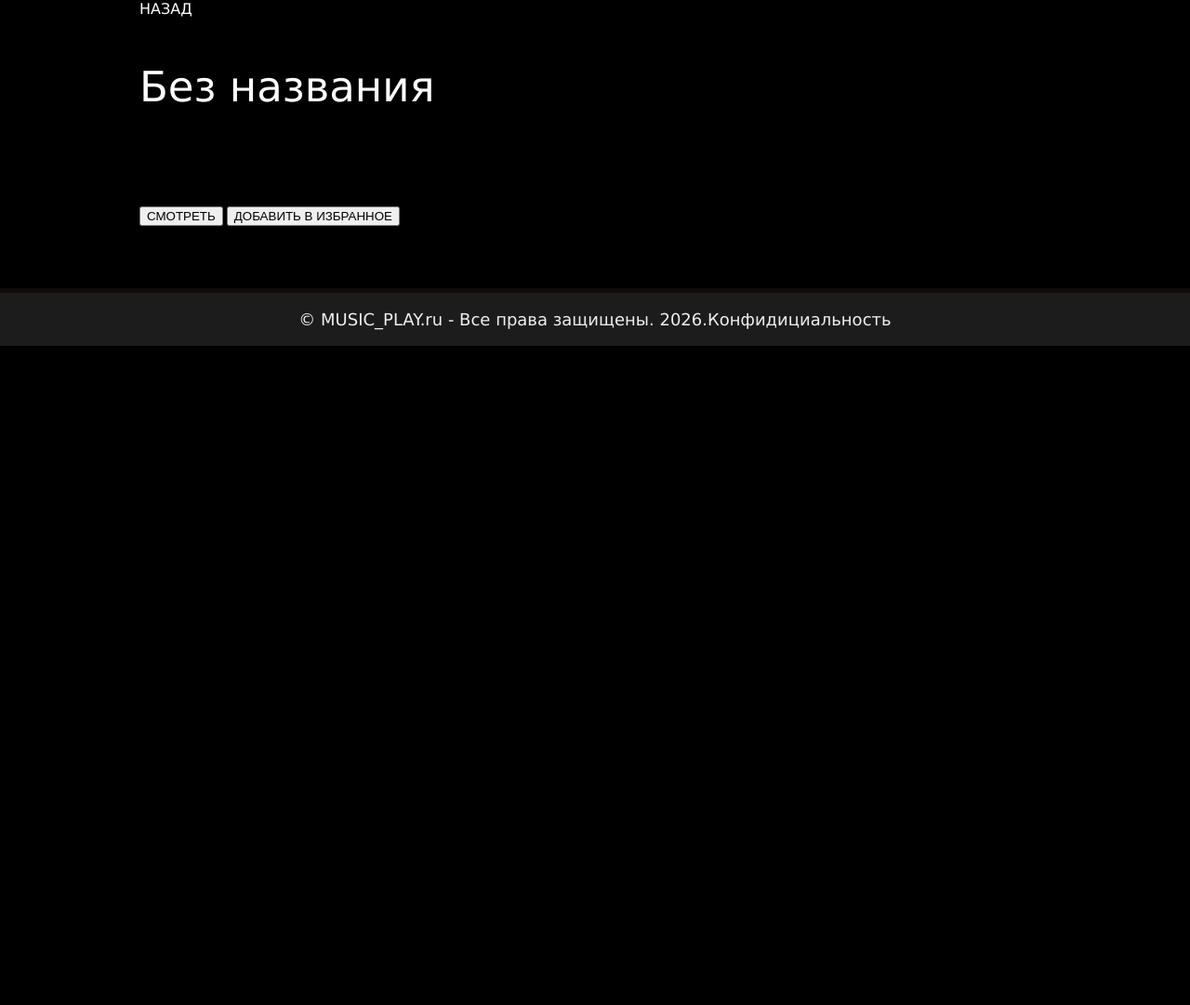
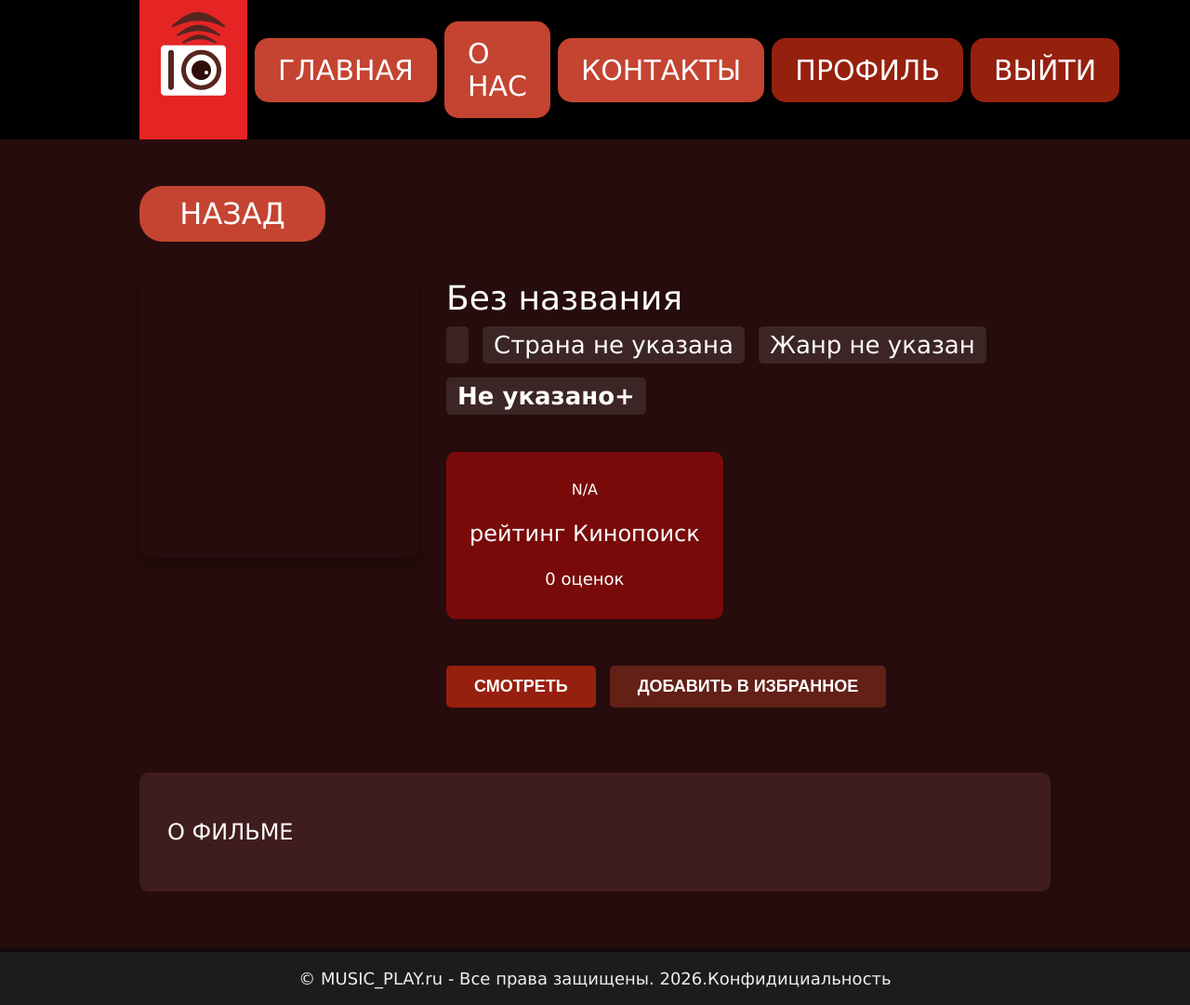
Before and after one commit to AnsChersik/music_play, a Flask app: page /film/1 in a window 1280 px wide. Shown: the whole page at 93% size. Before the commit the page ends 372 px from the top, so only its background shows below. Run offline with Flask 3, Linux system fonts and the light colour scheme; a user stored in the database is signed in; data that the repository does not hold is empty.

Commit message:
cards style

```diff
--- a/static/css/style.css
+++ b/static/css/style.css
@@ -13,8 +13,10 @@ body {
 a,
 p,
 h1,
+h2,
 h3,
-h4 {
+h4,
+span {
   font-family: Verdana, Geneva, Tahoma, sans-serif;
   font-weight: 400;
   font-style: normal;
@@ -331,3 +333,172 @@ footer {
   display: flex;
   justify-content: center;
 }
+
+.film-card {
+  background-color: #260c0c;
+  padding: 30px 0px;
+}
+
+.film-detail {
+  display: flex;
+  gap: 30px;
+  margin: 40px 0;
+  flex-wrap: wrap;
+}
+
+.film-poster {
+  flex: 0 0 300px;
+}
+
+.film-poster img {
+  width: 100%;
+  border-radius: 10px;
+  box-shadow: 0 4px 15px rgba(0, 0, 0, 0.3);
+}
+
+.film-info {
+  flex: 1;
+  min-width: 300px;
+}
+
+.film-title {
+  font-size: 36px;
+  margin-bottom: 10px;
+  color: #fff;
+  margin-top: 0;
+}
+
+.film-original-title {
+  font-size: 30px;
+  color: #fff;
+  margin-bottom: 20px;
+  margin-top: 0;
+}
+
+.film-meta {
+  display: flex;
+  flex-wrap: wrap;
+  gap: 15px;
+  margin-bottom: 20px;
+  font-size: 26px;
+}
+
+.film-meta span {
+  background: rgba(255, 255, 255, 0.1);
+  padding: 5px 12px;
+  border-radius: 5px;
+}
+
+.film-age-limit {
+  background: #ff6b6b;
+  color: white;
+  font-weight: bold;
+}
+
+.film-rating-block {
+  display: inline-block;
+  text-align: center;
+  margin: 20px 0;
+  padding: 15px 25px;
+  background: #790a0a;
+  border-radius: 10px;
+}
+
+.rating-value {
+  font-size: 16px;
+  font-weight: bold;
+  color: #fff;
+}
+
+.rating-label {
+  font-size: 24px;
+  color: rgba(255, 255, 255, 0.8);
+}
+
+.rating-votes {
+  font-size: 18px;
+  color: rgba(255, 255, 255, 0.6);
+  margin-top: 5px;
+}
+
+.film-duration {
+  color: #ffffff;
+  margin: 15px 0;
+}
+
+.film-slogan {
+  color: #ffffff;
+  border-left: 3px solid #ff0000;
+  padding-left: 15px;
+  margin: 20px 0;
+}
+
+.film-buttons {
+  display: flex;
+  gap: 15px;
+  margin: 30px 0;
+}
+
+.watch-btn,
+.favorites-btn {
+  padding: 12px 30px;
+  font-size: 18px;
+  font-weight: bold;
+  border: none;
+  border-radius: 5px;
+  cursor: pointer;
+}
+
+.watch-btn {
+  background: #96200e;
+  color: white;
+}
+
+.watch-btn:hover {
+  background: #7e0f0f;
+}
+
+.favorites-btn {
+  background: #622017;
+  color: #fff;
+}
+
+.favorites-btn:hover {
+  background: rgb(133, 0, 0);
+}
+
+.film-description {
+  margin: 40px 0;
+  padding: 30px;
+  background: rgba(109, 58, 58, 0.372);
+  border-radius: 10px;
+  margin-bottom: 30px;
+}
+
+.film-description h2 {
+  margin-bottom: 20px;
+  color: #fff;
+}
+
+.film-description p {
+  color: #fff;
+  font-size: 20px;
+}
+
+.back-link {
+  margin: 30px 0;
+  background-color: #c44431;
+  width: 200px;
+  height: 60px;
+  border-radius: 25px;
+  display: flex;
+  justify-content: center;
+  align-items: center;
+  margin-top: 20px;
+}
+
+.back-link a {
+  color: #ffffff;
+  text-decoration: none;
+  font-size: 32px;
+}
--- a/templates/film.html
+++ b/templates/film.html
@@ -10,7 +10,32 @@
 </head>
 
 <body>
+      <header>
+    <div class="conteiner">
+      <nav class="navbar">
+        <img src="{{ url_for('static', filename='img/Logo_background.png') }}" alt="Лого" class="img_header">
+        <div class="header_a">
+          {% if current_user.is_authenticated %}
+          <a href="/">ГЛАВНАЯ</a>
+          <a href="#about_us">О НАС</a>
+          <a href="#contacts">КОНТАКТЫ</a>
+        </div>
+        <div class="aout">
+          <a href="">ПРОФИЛЬ</a>
+          <a class="btn btn-outline-secondary" href="/logout">
+            ВЫЙТИ
+          </a>
+          {% else %}
+          <a href="/register" class="btn btn-primary">ЗАРЕГЕСТРИРОВАТЬСЯ</a>
+          <a href="/login" class="btn btn-success">ВОЙТИ</a>
+          {% endif %}
+        </div>
+      </nav>
+    </div>
+
+  </header>
     <main role="main">
+        <div class="film-card">
         <div class="conteiner">
                 <div class="back-link">
                     <a href="/">НАЗАД</a>
@@ -35,13 +60,13 @@
                         </div>
 
                         <div class="film-rating-block">
-                        <div class="rating-value">{{ film.rating }}</div>
-                        <div class="rating-label">рейтинг Кинопоиск</div>
-                        <div class="rating-votes">{{ film.ratingVoteCount }} оценок</div>
+                            <div class="rating-value"><p>{{ film.rating }}</p></div>
+                            <div class="rating-label"><p>рейтинг Кинопоиск</p></div>
+                            <div class="rating-votes"><p>{{ film.ratingVoteCount }} оценок</p></div>
                         </div>
 
                         {% if film.filmLength %}
-                    <p class="film-duration">⏱ {{ film.filmLength }} мин.</p>
+                        <p class="film-duration">{{ film.filmLength }} мин.</p>
                         {% endif %}
 
                         {% if film.slogan %}
@@ -60,7 +85,7 @@
                     <p>{{ film.description }}</p>
                 </div>
 
-
+            </div>
         </div>
     </main>
 
```
Lines whose indentation alone changed are shown as unchanged.
